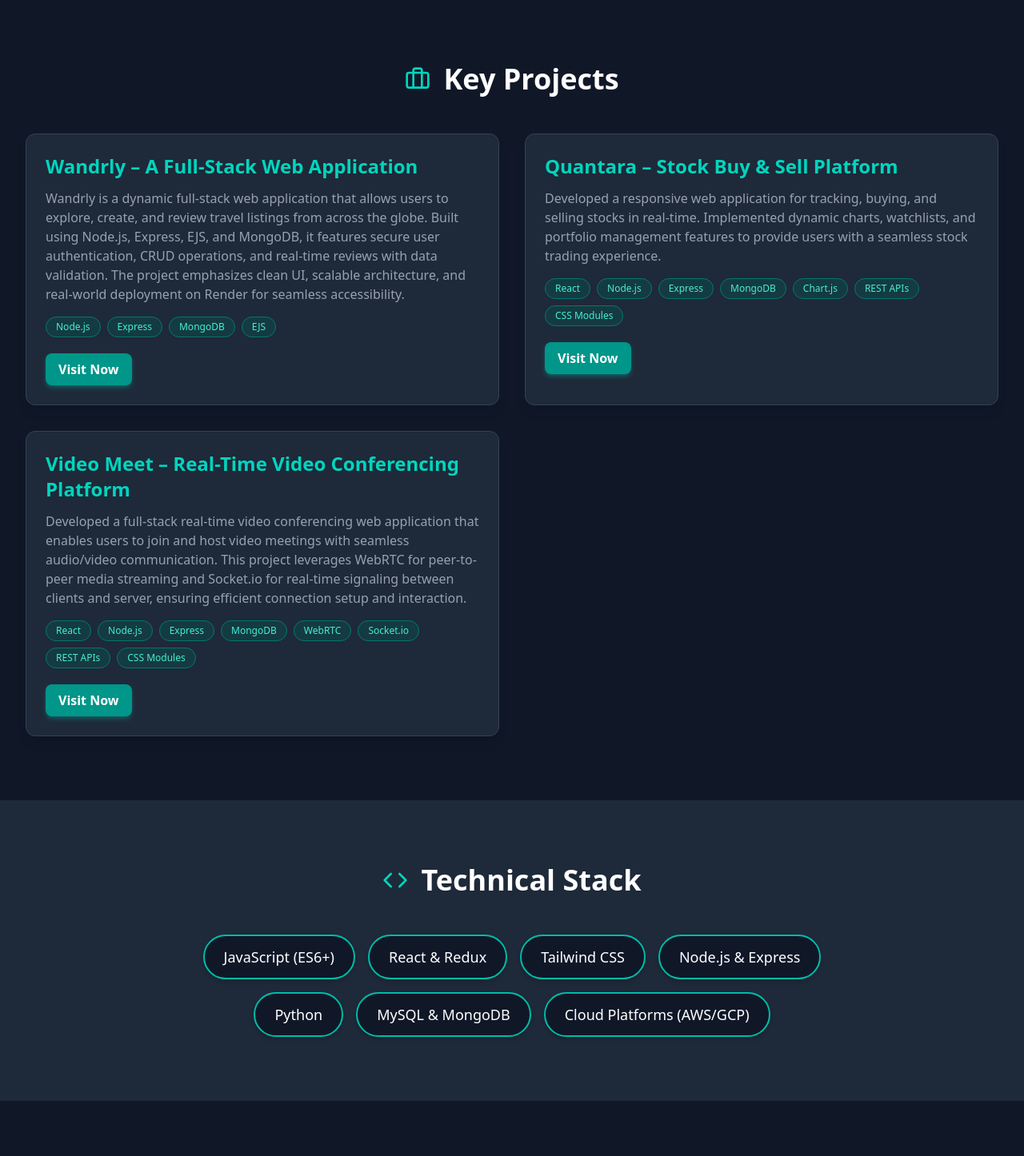
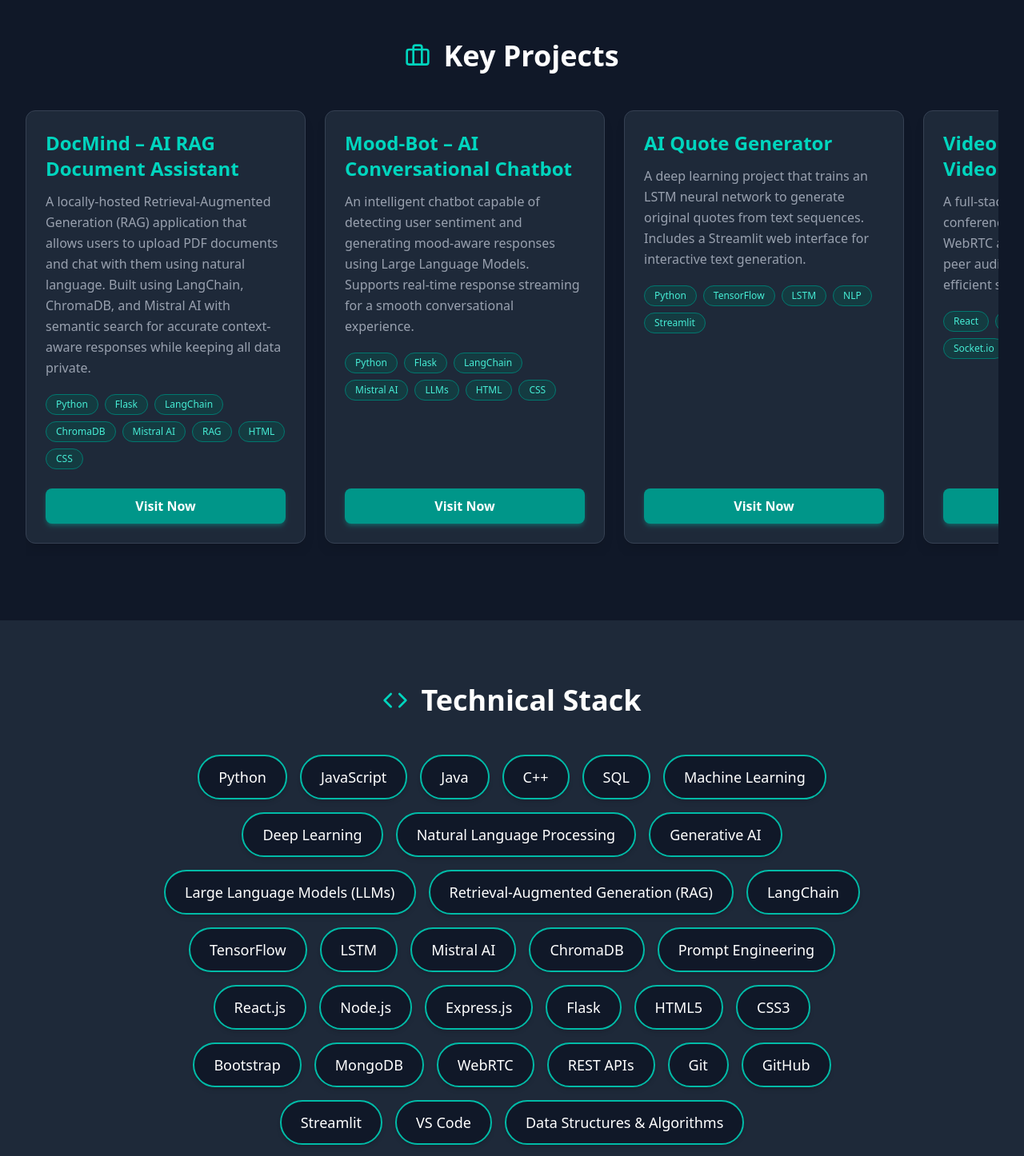
Before and after one commit to harshit-20-04/portfolio-website, a React (Vite) app: page / in a window 1280 px wide. Shown: the part 1320-2766 px from the top of the page at 80% size. Built offline with nearby package versions, Linux system fonts and the light colour scheme.

Commit message:
Adding new Projects to the portfolio website.

```diff
--- a/src/components/Header.jsx
+++ b/src/components/Header.jsx
@@ -24,7 +24,7 @@
           ))}
           <button>
             <a
-              href="https://drive.google.com/file/d/1IQdc-LvBnMdYjnptgEa222PsxhKoPt9l/view?usp=sharing"
+              href="https://drive.google.com/file/d/1CdDrxTV10AumylSjDPouuwMP8A_06Ydc/view?usp=sharing"
               className="text-gray-300 hover:text-teal-400 px-3 py-2 rounded-md text-sm font-medium transition duration-300"
               target="blank"
             >
--- a/src/components/PortfolioData.js
+++ b/src/components/PortfolioData.js
@@ -1,37 +1,159 @@
+
+
 const portfolioData = {
-  name: "Harshit Sharma (Full Stack Developer)",
-  tagline: "Building digital realities at the intersection of logic and design.",
-  email: "harshit2004@zoho.mail.in",
-  github: "https://github.com/harshit-20-04/",
+  name: "Harshit Sharma",
+  tagline:
+    "Aspiring AI/ML Engineer | Generative AI Developer | Full Stack Developer",
+  email: "05harshit.sharma2004@gmail.com",
+  github: "https://github.com/harshit-20-04",
   linkedin: "https://www.linkedin.com/in/harshit-sharma-ac8896/",
-  bio: "A full-stack wizard specializing in high-performance computing, decentralized systems, and elegant user interfaces. Project Focus: Leveraging the MERN (MongoDB, Express, React, Node) stack, this application demonstrates my ability to design and implement a complex, scalable system from the ground up. It features real-time data synchronization, robust user authentication (JWT), and a highly responsive, modern UI, showcasing a deep command over both server-side logic and front-end state management.",
+
+  bio: `Final-year B.Tech Computer Science student passionate about building
+AI-powered applications using Large Language Models, Retrieval-Augmented
+Generation (RAG), Machine Learning, and Full Stack Development.
+Experienced in developing production-ready AI assistants, conversational
+chatbots, deep learning applications, and scalable web applications.
+Strong foundation in Data Structures & Algorithms, OOP, DBMS,
+Operating Systems, and Computer Networks.`,
+
   projects: [
     {
       id: 1,
-      title: "Wandrly – A Full-Stack Web Application",
-      description: "Wandrly is a dynamic full-stack web application that allows users to explore, create, and review travel listings from across the globe. Built using Node.js, Express, EJS, and MongoDB, it features secure user authentication, CRUD operations, and real-time reviews with data validation. The project emphasizes clean UI, scalable architecture, and real-world deployment on Render for seamless accessibility.",
-      technologies: ["Node.js", "Express", "MongoDB", "EJS"],
-      link:"https://wandrlyfindyourdestination.vercel.app",
+      title: "DocMind – AI RAG Document Assistant",
+      description:
+        "A locally-hosted Retrieval-Augmented Generation (RAG) application that allows users to upload PDF documents and chat with them using natural language. Built using LangChain, ChromaDB, and Mistral AI with semantic search for accurate context-aware responses while keeping all data private.",
+      technologies: [
+        "Python",
+        "Flask",
+        "LangChain",
+        "ChromaDB",
+        "Mistral AI",
+        "RAG",
+        "HTML",
+        "CSS",
+      ],
+      link: "https://github.com/harshit-20-04/DocMind",
     },
+
     {
       id: 2,
-      title:"Quantara – Stock Buy & Sell Platform",
-      description: "Developed a responsive web application for tracking, buying, and selling stocks in real-time. Implemented dynamic charts, watchlists, and portfolio management features to provide users with a seamless stock trading experience.",
-      technologies:['React', 'Node.js', 'Express', 'MongoDB', 'Chart.js', 'REST APIs', 'CSS Modules'],
-      link:"https://github.com/harshit-20-04/Quantara-stock-buy-sell",
+      title: "Mood-Bot – AI Conversational Chatbot",
+      description:
+        "An intelligent chatbot capable of detecting user sentiment and generating mood-aware responses using Large Language Models. Supports real-time response streaming for a smooth conversational experience.",
+      technologies: [
+        "Python",
+        "Flask",
+        "LangChain",
+        "Mistral AI",
+        "LLMs",
+        "HTML",
+        "CSS",
+      ],
+      link: "https://github.com/harshit-20-04/mood-bot",
     },
+
     {
-      id:3,
-      title: "Video Meet – Real-Time Video Conferencing Platform",
-      description:"Developed a full-stack real-time video conferencing web application that enables users to join and host video meetings with seamless audio/video communication. This project leverages WebRTC for peer-to-peer media streaming and Socket.io for real-time signaling between clients and server, ensuring efficient connection setup and interaction.",
-      technologies:['React', 'Node.js', 'Express', 'MongoDB', 'WebRTC', 'Socket.io', 'REST APIs', 'CSS Modules'],
-      link:"https://video-meet-woad.vercel.app",
-    }
+      id: 3,
+      title: "AI Quote Generator",
+      description:
+        "A deep learning project that trains an LSTM neural network to generate original quotes from text sequences. Includes a Streamlit web interface for interactive text generation.",
+      technologies: [
+        "Python",
+        "TensorFlow",
+        "LSTM",
+        "NLP",
+        "Streamlit",
+      ],
+      link: "https://github.com/harshit-20-04/AI-Quote-Generator",
+    },
+
+    {
+      id: 4,
+      title: "Video Meet – Real-Time Video Conferencing",
+      description:
+        "A full-stack real-time video conferencing platform built using WebRTC and React. Supports peer-to-peer audio/video communication with efficient signaling using Socket.io.",
+      technologies: [
+        "React",
+        "Node.js",
+        "Express",
+        "WebRTC",
+        "Socket.io",
+        "JavaScript",
+      ],
+      link: "https://github.com/harshit-20-04/video-meet",
+    },
+
+    {
+      id: 5,
+      title: "Quantara – Stock Buy & Sell Platform",
+      description:
+        "A responsive stock trading platform featuring portfolio management, watchlists, dynamic stock charts, and REST API integration for tracking and managing investments.",
+      technologies: [
+        "React",
+        "Node.js",
+        "Express",
+        "MongoDB",
+        "Chart.js",
+        "REST APIs",
+        "CSS Modules",
+      ],
+      link:
+        "https://github.com/harshit-20-04/Quantara-stock-buy-sell",
+    },
   ],
-  skills: [
-    "JavaScript (ES6+)", "React & Redux", "Tailwind CSS", "Node.js & Express",
-    "Python", "MySQL & MongoDB", "Cloud Platforms (AWS/GCP)"
-  ]
+
+  skills: {
+    languages: [
+      "Python",
+      "JavaScript",
+      "Java",
+      "C++",
+      "SQL",
+    ],
+
+    ai_ml: [
+      "Machine Learning",
+      "Deep Learning",
+      "Natural Language Processing",
+      "Generative AI",
+      "Large Language Models (LLMs)",
+      "Retrieval-Augmented Generation (RAG)",
+      "LangChain",
+      "TensorFlow",
+      "LSTM",
+      "Mistral AI",
+      "ChromaDB",
+      "Prompt Engineering",
+    ],
+
+    web: [
+      "React.js",
+      "Node.js",
+      "Express.js",
+      "Flask",
+      "HTML5",
+      "CSS3",
+      "Bootstrap",
+      "MongoDB",
+      "WebRTC",
+      "REST APIs",
+    ],
+
+    tools: [
+      "Git",
+      "GitHub",
+      "Streamlit",
+      "VS Code",
+    ],
+
+    fundamentals: [
+      "Data Structures & Algorithms",
+      "Object-Oriented Programming",
+      "DBMS",
+      "Operating Systems",
+      "Computer Networks",
+    ],
+  },
 };
 
 export default portfolioData;
--- a/src/components/Projects.jsx
+++ b/src/components/Projects.jsx
@@ -1,4 +1,4 @@
-import React, {useState, useRef, useEffect} from 'react'
+import React, { useState, useRef, useEffect } from 'react'
 import getDelayClass from './getDelayClass';
 import SectionTitle from './SectionTitle';
 import { Briefcase } from 'lucide-react';
@@ -38,24 +38,45 @@
     <section id="projects" className="py-20 bg-gray-900" ref={ref}>
       <div className="container mx-auto px-4 sm:px-6 lg:px-8">
         <SectionTitle icon={Briefcase} title="Key Projects" />
-        <div className="grid gap-8 sm:grid-cols-1 md:grid-cols-2 lg:grid-cols-2 xl:grid-cols-2">
+
+        <div className="overflow-x-auto no-scrollbar snap-x snap-mandatory pb-4">
+          <div className="flex gap-6 w-max">
             {portfolioData.projects.map((project, index) => (
               <div
                 key={project.id}
-              // Staggered slide-in animation
                 className={`
-                bg-gray-800 p-6 rounded-xl shadow-lg transition-all duration-700 ease-out border border-gray-700
-                hover:shadow-teal-500/20 transform hover:-translate-y-1
+                  snap-start
+                  w-[350px]
+                  flex-shrink-0
+                  flex flex-col
+                  bg-gray-800
+                  p-6
+                  rounded-xl
+                  shadow-lg
+                  border
+                  border-gray-700
+                  transition-all
+                  duration-700
+                  ease-out
+                  hover:shadow-teal-500/20
+                  hover:-translate-y-2
                   ${getDelayClass(index)}
                   ${isVisible
-                  ? 'opacity-100 translate-y-0'
-                  : 'opacity-0 translate-y-8'}
+                    ? "opacity-100 translate-y-0"
+                    : "opacity-0 translate-y-8"
+                  }
                 `}
               >
                 <h3 className="text-2xl font-semibold text-teal-400 mb-3">
                   {project.title}
                 </h3>
-              <p className="text-gray-400 mb-4">{project.description}</p>
+
+                {/* This grows to fill available space */}
+                <div className="flex-grow">
+                  <p className="text-gray-400 mb-5 leading-relaxed">
+                    {project.description}
+                  </p>
+
                   <div className="flex flex-wrap gap-2">
                     {project.technologies.map((tech) => (
                       <span
@@ -66,11 +87,22 @@
                       </span>
                     ))}
                   </div>
-              <div className="pt-5">
-                <a href={project.link} target='_blank'><button className="hidden sm:block bg-teal-600 hover:bg-teal-700 text-white font-semibold py-2 px-4 rounded-lg transition duration-300 shadow-md shadow-teal-500/30 transform hover:scale-105">Visit Now</button></a>
                 </div>
+
+                {/* Always sticks to the bottom */}
+                <a
+                  href={project.link}
+                  target="_blank"
+                  rel="noopener noreferrer"
+                  className="mt-6"
+                >
+                  <button className="w-full bg-teal-600 hover:bg-teal-700 text-white font-semibold py-2.5 rounded-lg transition-all duration-300 shadow-md shadow-teal-500/30 hover:scale-105">
+                    Visit Now
+                  </button>
+                </a>
               </div>
             ))}
+          </div>
         </div>
       </div>
     </section>
--- a/src/components/Skills.jsx
+++ b/src/components/Skills.jsx
@@ -37,7 +37,68 @@
                 <SectionTitle icon={Code} title="Technical Stack" />
                 <div className="max-w-4xl mx-auto">
                     <div className="flex flex-wrap justify-center gap-4">
-                        {portfolioData.skills.map((skill, index) => (
+                        {portfolioData.skills.languages.map((skill, index) => {
+                            return(
+                            <div
+                                key={index}
+                                className={`
+                                    px-6 py-3 bg-gray-900 text-lg font-medium text-white rounded-full border-2 border-teal-500 transition-all duration-500 ease-out cursor-default
+                                    hover:bg-teal-500 hover:text-gray-900 shadow-md hover:shadow-teal-500/50 transform
+                                    ${getDelayClass(index * 2)}
+                                    ${isVisible
+                                    ? 'opacity-100 scale-100'
+                                    : 'opacity-0 scale-90'}
+                                `}
+                            >
+                                {skill}
+                            </div>
+                        )})}
+                        {portfolioData.skills.ai_ml.map((skill, index) => (
+                            <div
+                                key={index}
+                                className={`
+                                    px-6 py-3 bg-gray-900 text-lg font-medium text-white rounded-full border-2 border-teal-500 transition-all duration-500 ease-out cursor-default
+                                    hover:bg-teal-500 hover:text-gray-900 shadow-md hover:shadow-teal-500/50 transform
+                                    ${getDelayClass(index * 2)}
+                                    ${isVisible
+                                    ? 'opacity-100 scale-100'
+                                    : 'opacity-0 scale-90'}
+                                `}
+                            >
+                                {skill}
+                            </div>
+                        ))}
+                        {portfolioData.skills.web.map((skill, index) => (
+                            <div
+                                key={index}
+                                className={`
+                                    px-6 py-3 bg-gray-900 text-lg font-medium text-white rounded-full border-2 border-teal-500 transition-all duration-500 ease-out cursor-default
+                                    hover:bg-teal-500 hover:text-gray-900 shadow-md hover:shadow-teal-500/50 transform
+                                    ${getDelayClass(index * 2)}
+                                    ${isVisible
+                                    ? 'opacity-100 scale-100'
+                                    : 'opacity-0 scale-90'}
+                                `}
+                            >
+                                {skill}
+                            </div>
+                        ))}
+                        {portfolioData.skills.tools.map((skill, index) => (
+                            <div
+                                key={index}
+                                className={`
+                                    px-6 py-3 bg-gray-900 text-lg font-medium text-white rounded-full border-2 border-teal-500 transition-all duration-500 ease-out cursor-default
+                                    hover:bg-teal-500 hover:text-gray-900 shadow-md hover:shadow-teal-500/50 transform
+                                    ${getDelayClass(index * 2)}
+                                    ${isVisible
+                                    ? 'opacity-100 scale-100'
+                                    : 'opacity-0 scale-90'}
+                                `}
+                            >
+                                {skill}
+                            </div>
+                        ))}
+                        {portfolioData.skills.fundamentals.map((skill, index) => (
                             <div
                                 key={index}
                                 className={`
--- a/src/index.css
+++ b/src/index.css
@@ -69,3 +69,13 @@
   transform: translateY(0);
   opacity: 0.5;
 }
+
+/* Hide scrollbar */
+.no-scrollbar::-webkit-scrollbar {
+  display: none;
+}
+
+.no-scrollbar {
+  -ms-overflow-style: none;
+  scrollbar-width: none;
+}
```
Also changed, not shown: src/components/About.jsx (line endings or trailing spaces), src/components/Contact.jsx (line endings or trailing spaces), src/components/FloatingBubbles.jsx (line endings or trailing spaces), src/components/Footer.jsx (line endings or trailing spaces), src/components/Hero.jsx (line endings or trailing spaces), src/components/SectionTitle.jsx (line endings or trailing spaces), src/components/getDelayClass.jsx (line endings or trailing spaces), 2 other files (tests, documents, lock files or other folders). Lines whose indentation alone changed are shown as unchanged.
